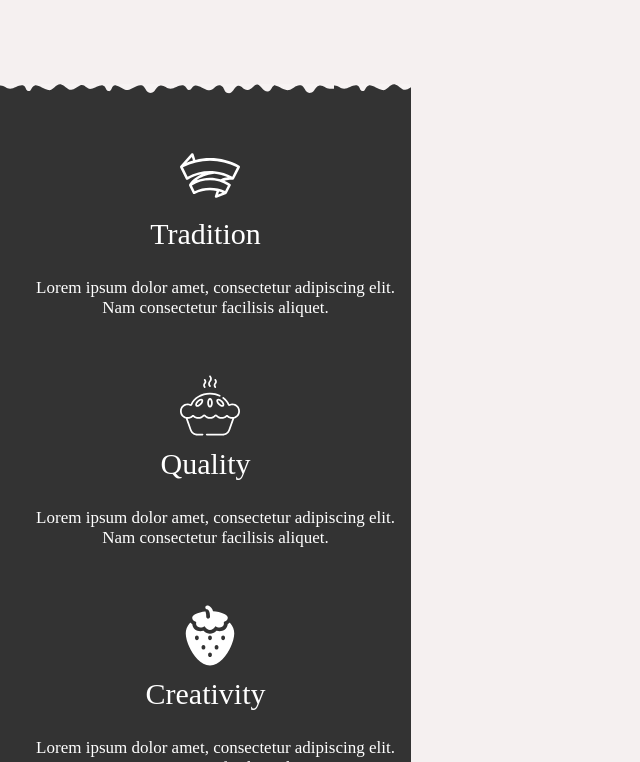
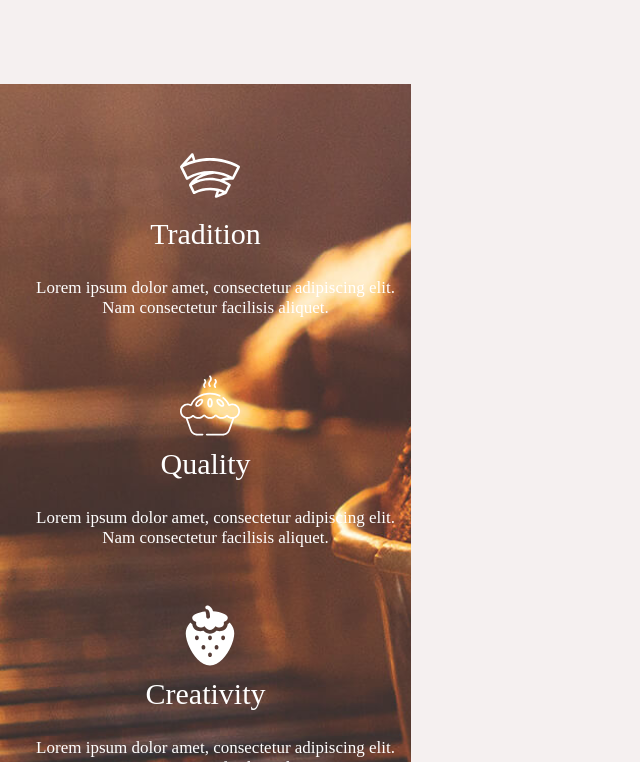
Before and after one commit to prithvi60/Cakery, a React (Create React App) app: page / in a window 1280 px wide. Shown: the part 3418-4180 px from the top of the page, without its empty margins (0-640 px from the left). Built offline with nearby package versions, Linux system fonts and the light colour scheme; a web font is replaced by a local one.

Commit message:
Home Page

```diff
--- a/src/App.css
+++ b/src/App.css
@@ -367,8 +367,12 @@ transform: translate(140px,50px);
 .cont-containertwo{
     display: flex;
     flex-direction: column;
-    background-image: url(./images/style_1_1\ \(1\).svg),url(./images/style_1_2.svg);
-    background-blend-mode: overlay;
+
+    /* background: url(./images/style_1_1\ \(1\).svg),url(./images/style_1_2.svg); */
+
+    background-image: url(./images/contentbg2.jpg);
+    background-size: cover;
+    background-blend-mode: screen;
     width: 411px;
     height: 1100px;
     transform: translateY(60px);
```
